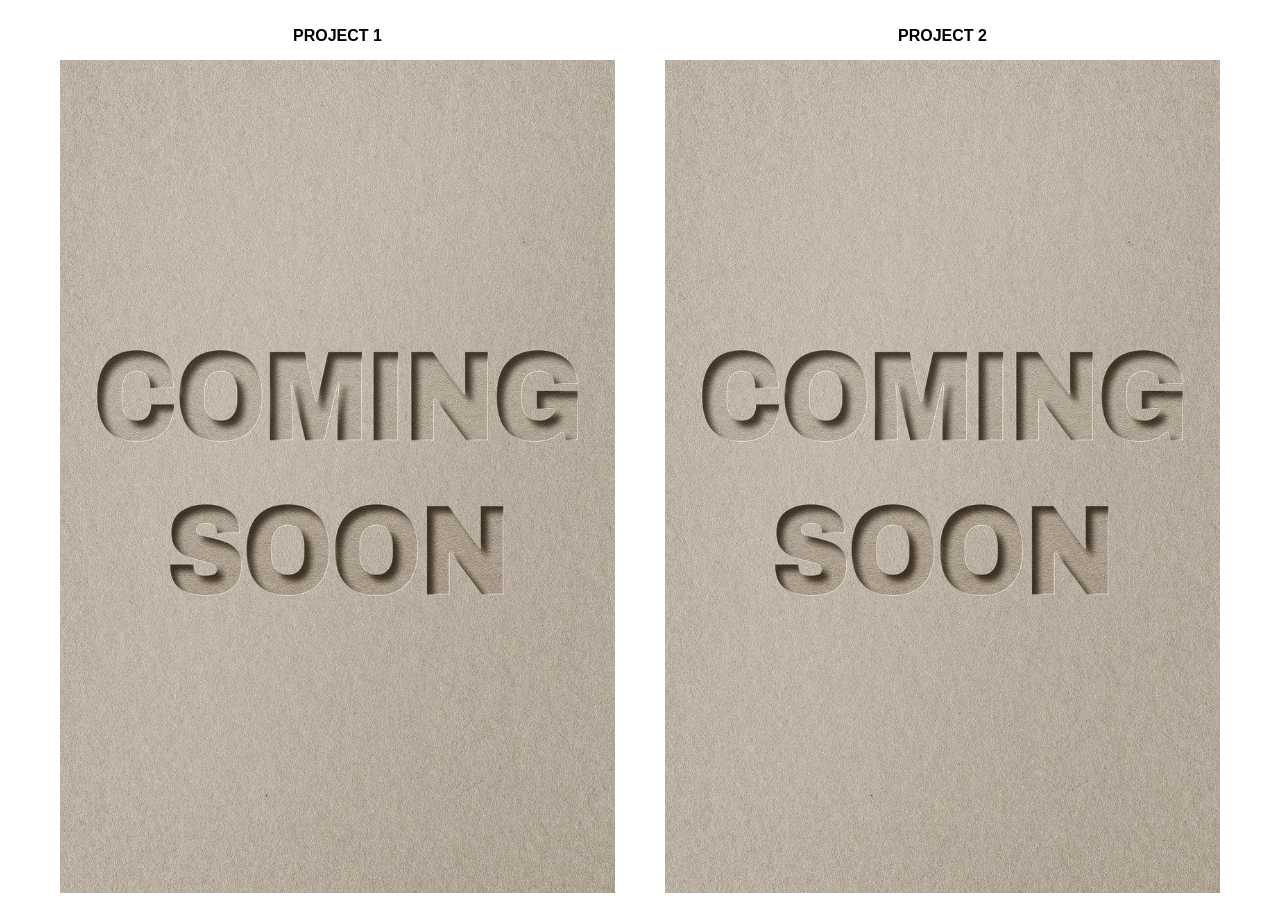
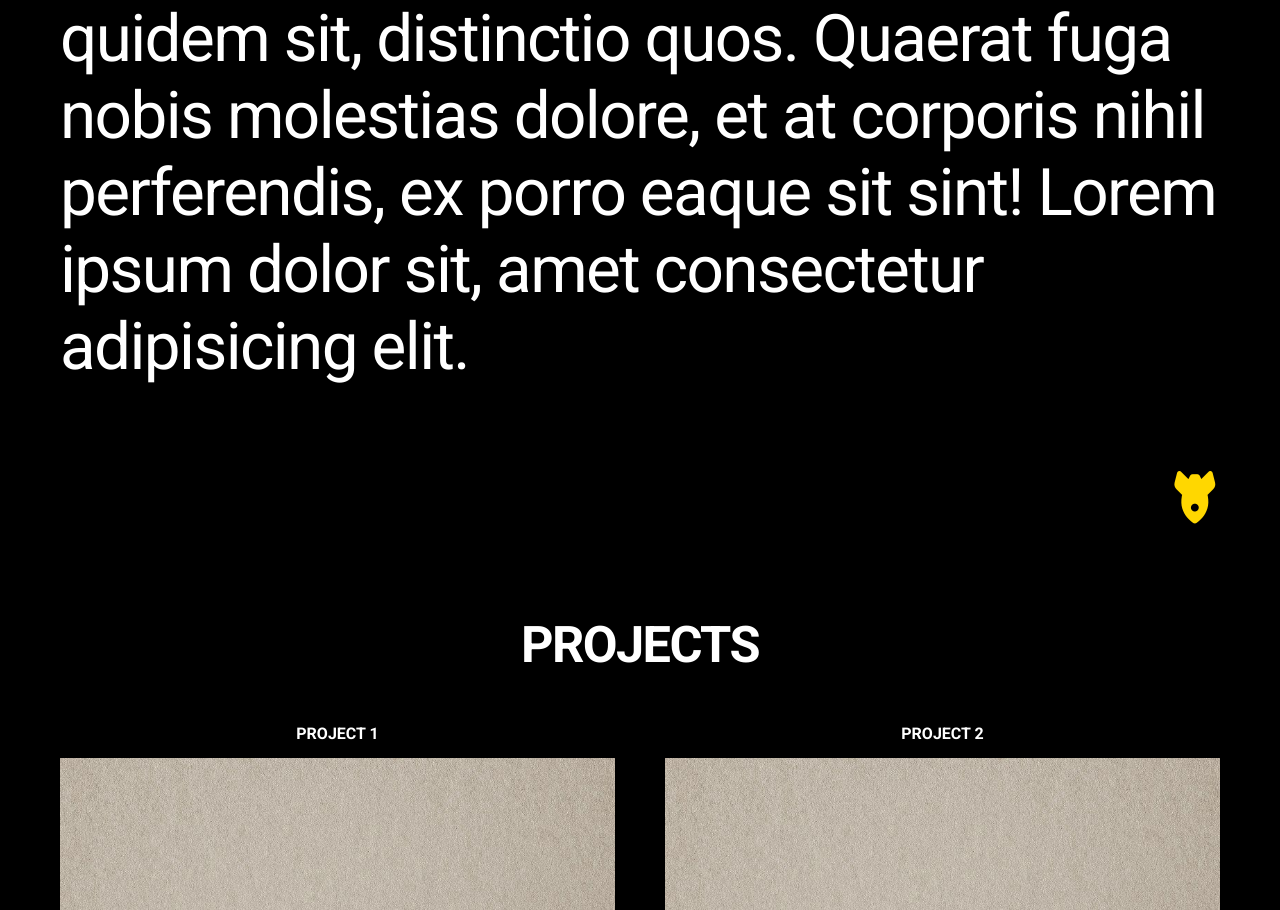
Before and after one commit to zarek21/Portfolio_Project, a plain HTML site: page index.html in a window 1280 px wide. Shown: the part 413-1323 px from the top of the page. Drawn offline with Linux system fonts and the light colour scheme.

Commit message:
feat: give text structure

```diff
--- a/assets/css/style.css
+++ b/assets/css/style.css
@@ -2,7 +2,12 @@
   margin: 0;
   padding: 0;
   box-sizing: border-box;
-  font-family: sans-serif;
+}
+
+body {
+  font-family: "Roboto", "Inter", sans-serif;
+  background-color: black;
+  color: white;
 }
 
 .container {
@@ -31,10 +36,15 @@ a {
   display: flex;
   justify-content: center;
   margin-top: 30px;
+  font-size: 5.61rem;
+  letter-spacing: -0.1rem;
+  line-height: 150px;
 }
 
 .introduction {
   font-weight: normal;
+  font-size: 4.1rem;
+  letter-spacing: -0.1rem;
   margin-top: 30px;
 }
 
@@ -44,13 +54,26 @@ a {
   gap: 50px;
 }
 
+.icon-container {
+  display: flex;
+  margin-top: 80px;
+  justify-content: flex-end;
+}
+
+.fa-rocket {
+  font-size: 50px;
+  transform: rotate(135deg);
+  color: gold;
+}
+
 .title-projects {
   /* Al estar dentro del grid, le decimos que ocupe todo el ancho */
   grid-column: 1 / -1;
   text-align: center;
-  margin-top: 50px;
-  font-size: 30px;
+  font-size: 3.157rem;
+  letter-spacing: -0.1rem;
   text-transform: uppercase;
+  margin-top: 100px;
 }
 
 .project-card {
--- a/index.html
+++ b/index.html
@@ -3,6 +3,16 @@
   <head>
     <meta charset="UTF-8" />
     <meta name="viewport" content="width=device-width, initial-scale=1.0" />
+    <link rel="preconnect" href="https://fonts.googleapis.com" />
+    <link rel="preconnect" href="https://fonts.gstatic.com" crossorigin />
+    <link
+      href="https://fonts.googleapis.com/css2?family=Inter:ital,opsz,wght@0,14..32,100..900;1,14..32,100..900&family=Roboto:ital,wght@0,100..900;1,100..900&display=swap"
+      rel="stylesheet"
+    />
+    <script
+      src="https://kit.fontawesome.com/1d579c0877.js"
+      crossorigin="anonymous"
+    ></script>
     <link href="/assets/css/style.css" rel="stylesheet" />
     <title>Jorge Zarek Saleme Gómez | Portfolio</title>
   </head>
@@ -21,11 +31,12 @@
         Lorem ipsum dolor, sit amet consectetur adipisicing elit. Totam placeat
         esse quidem sit, distinctio quos. Quaerat fuga nobis molestias dolore,
         et at corporis nihil perferendis, ex porro eaque sit sint! Lorem ipsum
-        dolor sit, amet consectetur adipisicing elit. Numquam sint excepturi
-        quia iure aspernatur odio voluptatum vero laboriosam quas, praesentium,
-        voluptates vitae veritatis obcaecati. Voluptatibus veniam numquam non
-        excepturi adipisci?
+        dolor sit, amet consectetur adipisicing elit.
       </h2>
+
+      <div class="icon-container">
+        <i class="fa-solid fa-rocket"></i>
+      </div>
 
       <section class="projects-grid" id="projects">
         <h3 class="title-projects">projects</h3>
```
